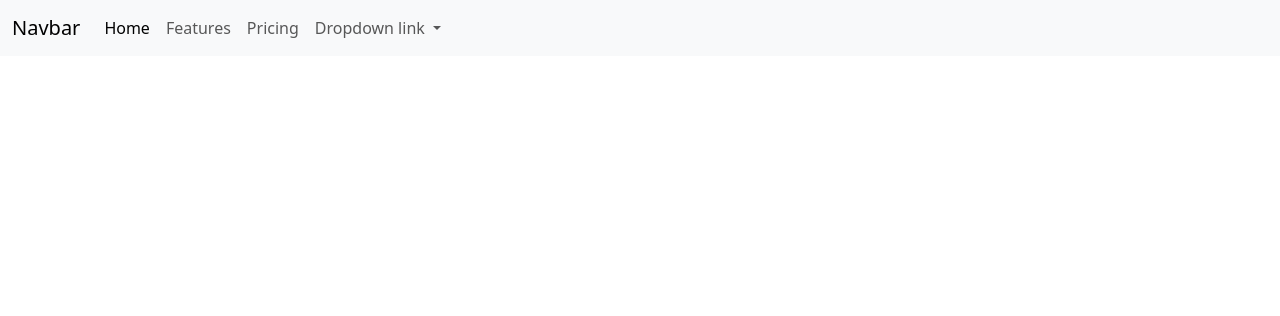
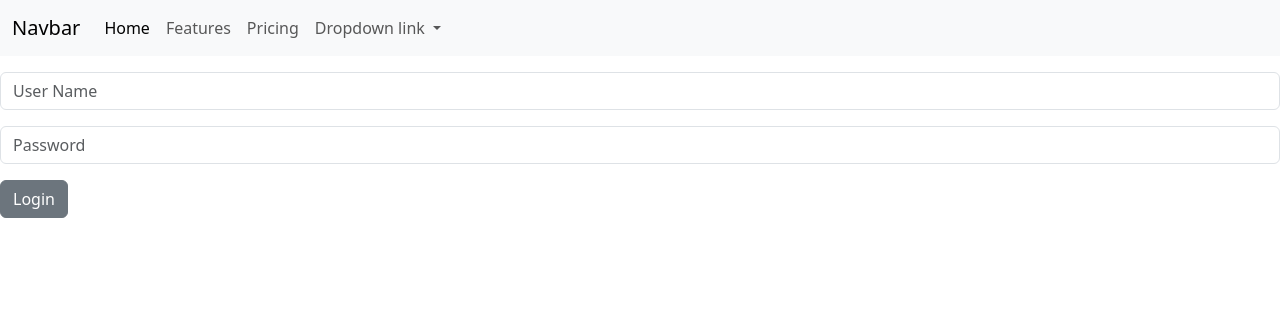
Before and after one commit to ahorner54/CollegeExpenseTracker, a Django app: page / in a window 1280 px wide. Shown: the top 316 px of the page. Run offline with Django 5.2, Linux system fonts and the light colour scheme.

Commit message:
Added login.html to home.html for non-auth users

```diff
--- a/ExpenseTracker/budget/templates/budget/home.html
+++ b/ExpenseTracker/budget/templates/budget/home.html
@@ -1 +1,9 @@
 {% extends '../base.html' %}
+{% block title %}Home{% endblock title %}
+{% block content %}
+{% if user.is_authenticated %}
+{% else %}
+    {% include './login.html' %}
+{% endif %}
+
+{% endblock content%}
```
